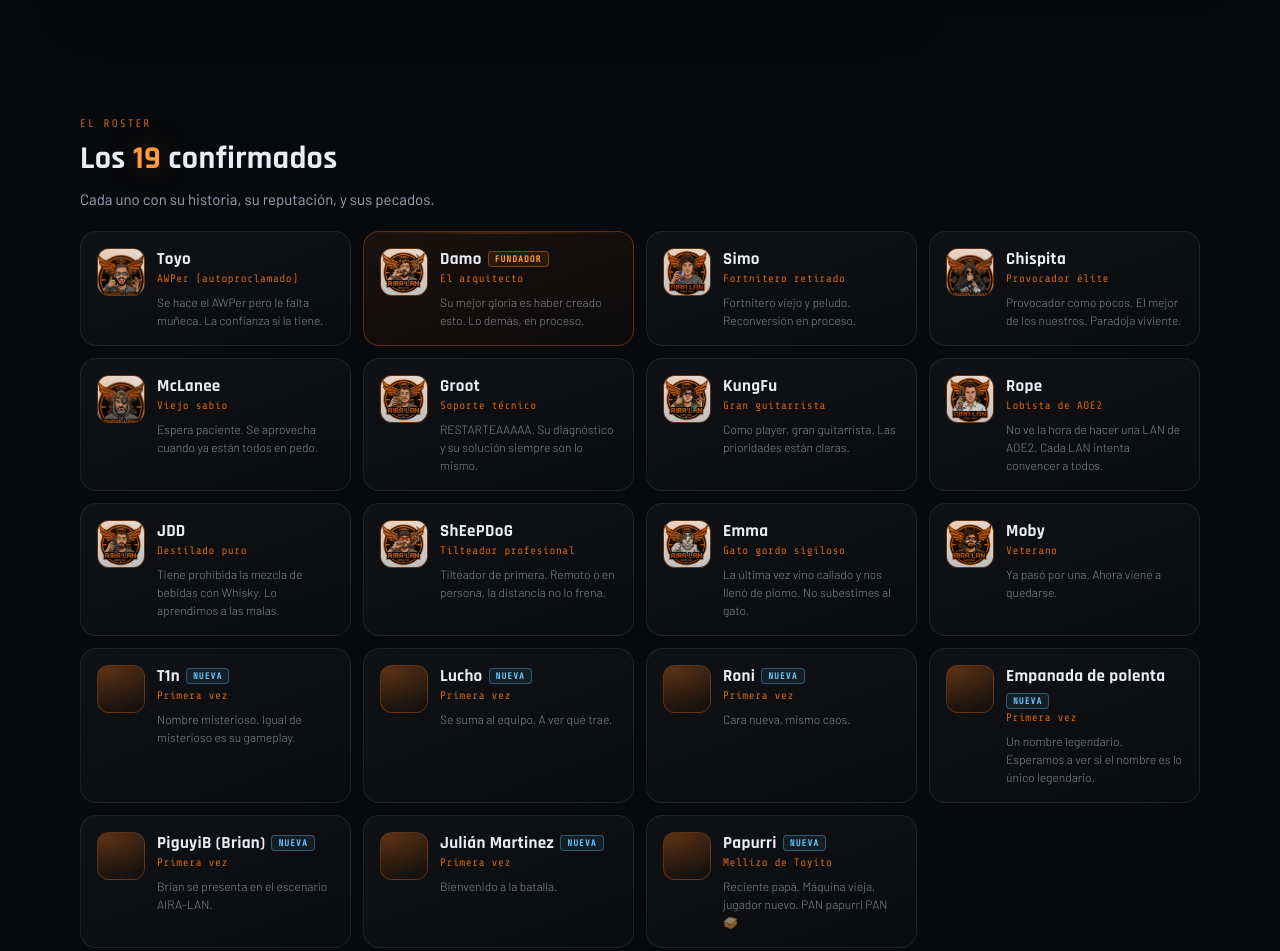
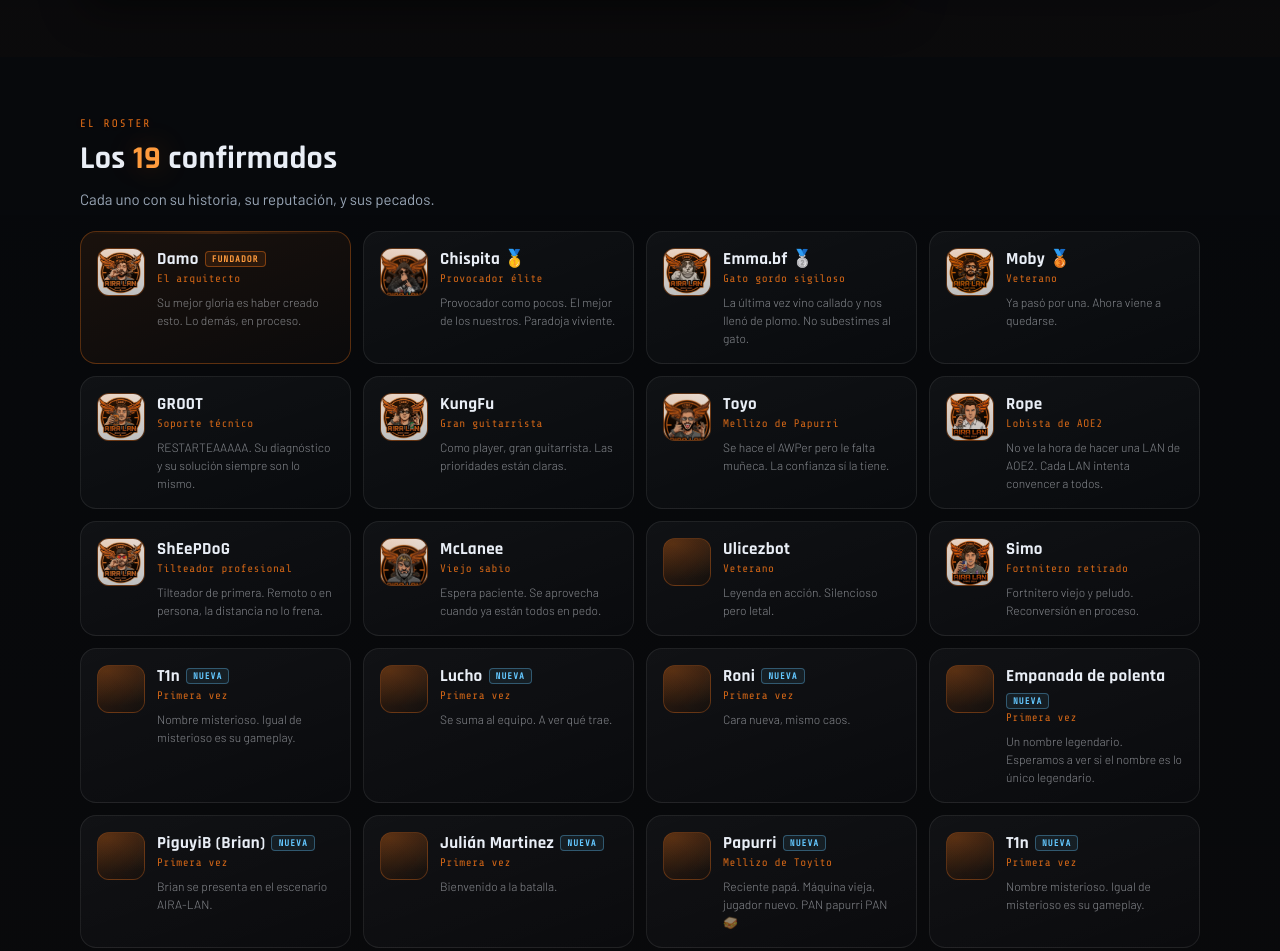
Before and after one commit to eldamomdq/aira-lan, a plain HTML site: page index.html in a window 1280 px wide. Shown: the part 1060-2011 px from the top of the page. Drawn offline with nearby package versions, Linux system fonts and the light colour scheme; no server answers.

Commit message:
fix: reorganize roster by rank, fix colors consistency & improve visuals
Changes:
- Reorganize roster: Damo first (founder), then by scoreboard ranking
- Add medals (🥇🥈🥉) for top 3 players
- Update Toyito -> Mellizo de Papurri
- Update JDD -> El abuelo con descripción épica
- Fix color consistency in sections (remove abrupt gradients)
- Add subtle background gradients to sections
- Improve color transitions between sections
- Enhance section tags with text-shadow for depth
- Keep LAN naranja/negro brand colors intact

Visual improvements ensure smooth color transitions throughout the page.

```diff
--- a/index.html
+++ b/index.html
@@ -209,18 +209,7 @@
 
     <div class="roster-grid">
 
-      <div class="player-card">
-        <div class="player-avatar" data-initials="TY">
-          <img src="./Assets/Players/toyo-aira.jpeg" alt="Toyo" loading="lazy">
-          <span>TY</span>
-        </div>
-        <div class="player-info">
-          <div class="player-nick">Toyo</div>
-          <div class="player-tag">AWPer (autoproclamado)</div>
-          <div class="player-lore">Se hace el AWPer pero le falta muñeca. La confianza sí la tiene.</div>
-        </div>
-      </div>
-
+      <!-- 1. DAMO - FUNDADOR -->
       <div class="player-card featured">
         <div class="player-avatar" data-initials="DA">
           <img src="./Assets/Players/damo-aira.jpg" alt="Damo" loading="lazy">
@@ -233,6 +222,136 @@
         </div>
       </div>
 
+      <!-- 2. CHISPITA - 1er lugar (358) -->
+      <div class="player-card">
+        <div class="player-avatar" data-initials="CH">
+          <img src="./Assets/Players/chispita-aira.jpeg" alt="Chispita" loading="lazy">
+          <span>CH</span>
+        </div>
+        <div class="player-info">
+          <div class="player-nick">Chispita 🥇</div>
+          <div class="player-tag">Provocador élite</div>
+          <div class="player-lore">Provocador como pocos. El mejor de los nuestros. Paradoja viviente.</div>
+        </div>
+      </div>
+
+      <!-- 3. EMMA - 2do lugar (285) -->
+      <div class="player-card">
+        <div class="player-avatar" data-initials="EM">
+          <img src="./Assets/Players/emma-aira.jpeg" alt="Emma" loading="lazy">
+          <span>EM</span>
+        </div>
+        <div class="player-info">
+          <div class="player-nick">Emma.bf 🥈</div>
+          <div class="player-tag">Gato gordo sigiloso</div>
+          <div class="player-lore">La última vez vino callado y nos llenó de plomo. No subestimes al gato.</div>
+        </div>
+      </div>
+
+      <!-- 4. MOBY - 3er lugar (284) -->
+      <div class="player-card">
+        <div class="player-avatar" data-initials="MB">
+          <img src="./Assets/Players/mobby-aira.jpeg" alt="Moby" loading="lazy">
+          <span>MB</span>
+        </div>
+        <div class="player-info">
+          <div class="player-nick">Moby 🥉</div>
+          <div class="player-tag">Veterano</div>
+          <div class="player-lore">Ya pasó por una. Ahora viene a quedarse.</div>
+        </div>
+      </div>
+
+      <!-- 5. GRO0T - 281 puntos -->
+      <div class="player-card">
+        <div class="player-avatar" data-initials="GR">
+          <img src="./Assets/Players/groot-aira.jpeg" alt="Groot" loading="lazy">
+          <span>GR</span>
+        </div>
+        <div class="player-info">
+          <div class="player-nick">GRO0T</div>
+          <div class="player-tag">Soporte técnico</div>
+          <div class="player-lore">RESTARTEAAAAA. Su diagnóstico y su solución siempre son lo mismo.</div>
+        </div>
+      </div>
+
+      <!-- 6. KUNGFU - 280 puntos -->
+      <div class="player-card">
+        <div class="player-avatar" data-initials="KF">
+          <img src="./Assets/Players/fran-aira.jpeg" alt="KungFu" loading="lazy">
+          <span>KF</span>
+        </div>
+        <div class="player-info">
+          <div class="player-nick">KungFu</div>
+          <div class="player-tag">Gran guitarrista</div>
+          <div class="player-lore">Como player, gran guitarrista. Las prioridades están claras.</div>
+        </div>
+      </div>
+
+      <!-- 7. TOYO - 235 puntos -->
+      <div class="player-card">
+        <div class="player-avatar" data-initials="TY">
+          <img src="./Assets/Players/toyo-aira.jpeg" alt="Toyo" loading="lazy">
+          <span>TY</span>
+        </div>
+        <div class="player-info">
+          <div class="player-nick">Toyo</div>
+          <div class="player-tag">Mellizo de Papurri</div>
+          <div class="player-lore">Se hace el AWPer pero le falta muñeca. La confianza sí la tiene.</div>
+        </div>
+      </div>
+
+      <!-- 8. ROPE - 201 puntos -->
+      <div class="player-card">
+        <div class="player-avatar" data-initials="RO">
+          <img src="./Assets/Players/rope-aira.jpeg" alt="Rope" loading="lazy">
+          <span>RO</span>
+        </div>
+        <div class="player-info">
+          <div class="player-nick">Rope</div>
+          <div class="player-tag">Lobista de AOE2</div>
+          <div class="player-lore">No ve la hora de hacer una LAN de AOE2. Cada LAN intenta convencer a todos.</div>
+        </div>
+      </div>
+
+      <!-- 9. SHEEPDOG - 176 puntos -->
+      <div class="player-card">
+        <div class="player-avatar" data-initials="SD">
+          <img src="./Assets/Players/sheepdog-aira.jpeg" alt="SheepDog" loading="lazy">
+          <span>SD</span>
+        </div>
+        <div class="player-info">
+          <div class="player-nick">ShEePDoG</div>
+          <div class="player-tag">Tilteador profesional</div>
+          <div class="player-lore">Tilteador de primera. Remoto o en persona, la distancia no lo frena.</div>
+        </div>
+      </div>
+
+      <!-- 10. MCLANEE - 153 puntos -->
+      <div class="player-card">
+        <div class="player-avatar" data-initials="MC">
+          <img src="./Assets/Players/mclanee-aira.jpeg" alt="McLanee" loading="lazy">
+          <span>MC</span>
+        </div>
+        <div class="player-info">
+          <div class="player-nick">McLanee</div>
+          <div class="player-tag">Viejo sabio</div>
+          <div class="player-lore">Espera paciente. Se aprovecha cuando ya están todos en pedo.</div>
+        </div>
+      </div>
+
+      <!-- 11. ULICEZBOT - 148 puntos -->
+      <div class="player-card">
+        <div class="player-avatar" data-initials="UB">
+          <span>UB</span>
+        </div>
+        <div class="player-info">
+          <div class="player-nick">Ulicezbot</div>
+          <div class="player-tag">Veterano</div>
+          <div class="player-lore">Leyenda en acción. Silencioso pero letal.</div>
+        </div>
+      </div>
+
+      <!-- 12. SIMO - 145 puntos -->
       <div class="player-card">
         <div class="player-avatar" data-initials="SI">
           <img src="./Assets/Players/simo-aira.jpeg" alt="Simo" loading="lazy">
@@ -245,110 +364,88 @@
         </div>
       </div>
 
+      <!-- 13-19. ROOKIES NUEVAS -->
+      <!-- T1N -->
       <div class="player-card">
-        <div class="player-avatar" data-initials="CH">
-          <img src="./Assets/Players/chispita-aira.jpeg" alt="Chispita" loading="lazy">
-          <span>CH</span>
+        <div class="player-avatar" data-initials="T1">
+          <span>T1</span>
         </div>
         <div class="player-info">
-          <div class="player-nick">Chispita</div>
-          <div class="player-tag">Provocador élite</div>
-          <div class="player-lore">Provocador como pocos. El mejor de los nuestros. Paradoja viviente.</div>
+          <div class="player-nick">T1n <span class="rookie-badge">NUEVA</span></div>
+          <div class="player-tag">Primera vez</div>
+          <div class="player-lore">Nombre misterioso. Igual de misterioso es su gameplay.</div>
         </div>
       </div>
 
+      <!-- LUCHO -->
       <div class="player-card">
-        <div class="player-avatar" data-initials="MC">
-          <img src="./Assets/Players/mclanee-aira.jpeg" alt="McLanee" loading="lazy">
-          <span>MC</span>
+        <div class="player-avatar" data-initials="LC">
+          <span>LC</span>
         </div>
         <div class="player-info">
-          <div class="player-nick">McLanee</div>
-          <div class="player-tag">Viejo sabio</div>
-          <div class="player-lore">Espera paciente. Se aprovecha cuando ya están todos en pedo.</div>
+          <div class="player-nick">Lucho <span class="rookie-badge">NUEVA</span></div>
+          <div class="player-tag">Primera vez</div>
+          <div class="player-lore">Se suma al equipo. A ver qué trae.</div>
         </div>
       </div>
 
+      <!-- RONI -->
       <div class="player-card">
-        <div class="player-avatar" data-initials="GR">
-          <img src="./Assets/Players/groot-aira.jpeg" alt="Groot" loading="lazy">
-          <span>GR</span>
+        <div class="player-avatar" data-initials="RN">
+          <span>RN</span>
         </div>
         <div class="player-info">
-          <div class="player-nick">Groot</div>
-          <div class="player-tag">Soporte técnico</div>
-          <div class="player-lore">RESTARTEAAAAA. Su diagnóstico y su solución siempre son lo mismo.</div>
+          <div class="player-nick">Roni <span class="rookie-badge">NUEVA</span></div>
+          <div class="player-tag">Primera vez</div>
+          <div class="player-lore">Cara nueva, mismo caos.</div>
         </div>
       </div>
 
+      <!-- EMPANADA DE POLENTA -->
       <div class="player-card">
-        <div class="player-avatar" data-initials="KF">
-          <img src="./Assets/Players/fran-aira.jpeg" alt="KungFu" loading="lazy">
-          <span>KF</span>
+        <div class="player-avatar" data-initials="EP">
+          <span>EP</span>
         </div>
         <div class="player-info">
-          <div class="player-nick">KungFu</div>
-          <div class="player-tag">Gran guitarrista</div>
-          <div class="player-lore">Como player, gran guitarrista. Las prioridades están claras.</div>
+          <div class="player-nick">Empanada de polenta <span class="rookie-badge">NUEVA</span></div>
+          <div class="player-tag">Primera vez</div>
+          <div class="player-lore">Un nombre legendario. Esperamos a ver si el nombre es lo único legendario.</div>
         </div>
       </div>
 
+      <!-- PIGUYIB BRIAN -->
       <div class="player-card">
-        <div class="player-avatar" data-initials="RO">
-          <img src="./Assets/Players/rope-aira.jpeg" alt="Rope" loading="lazy">
-          <span>RO</span>
+        <div class="player-avatar" data-initials="PB">
+          <span>PB</span>
         </div>
         <div class="player-info">
-          <div class="player-nick">Rope</div>
-          <div class="player-tag">Lobista de AOE2</div>
-          <div class="player-lore">No ve la hora de hacer una LAN de AOE2. Cada LAN intenta convencer a todos.</div>
+          <div class="player-nick">PiguyiB (Brian) <span class="rookie-badge">NUEVA</span></div>
+          <div class="player-tag">Primera vez</div>
+          <div class="player-lore">Brian se presenta en el escenario AIRA-LAN.</div>
         </div>
       </div>
 
+      <!-- JULIÁN MARTINEZ -->
       <div class="player-card">
-        <div class="player-avatar" data-initials="JD">
-          <img src="./Assets/Players/jdd-aira.jpeg" alt="JDD" loading="lazy">
-          <span>JD</span>
+        <div class="player-avatar" data-initials="JM">
+          <span>JM</span>
         </div>
         <div class="player-info">
-          <div class="player-nick">JDD</div>
-          <div class="player-tag">Destilado puro</div>
-          <div class="player-lore">Tiene prohibida la mezcla de bebidas con Whisky. Lo aprendimos a las malas.</div>
+          <div class="player-nick">Julián Martinez <span class="rookie-badge">NUEVA</span></div>
+          <div class="player-tag">Primera vez</div>
+          <div class="player-lore">Bienvenido a la batalla.</div>
         </div>
       </div>
 
+      <!-- PAPURRI -->
       <div class="player-card">
-        <div class="player-avatar" data-initials="SD">
-          <img src="./Assets/Players/sheepdog-aira.jpeg" alt="SheepDog" loading="lazy">
-          <span>SD</span>
+        <div class="player-avatar" data-initials="PP">
+          <span>PP</span>
         </div>
         <div class="player-info">
-          <div class="player-nick">ShEePDoG</div>
-          <div class="player-tag">Tilteador profesional</div>
-          <div class="player-lore">Tilteador de primera. Remoto o en persona, la distancia no lo frena.</div>
-        </div>
-      </div>
-
-      <div class="player-card">
-        <div class="player-avatar" data-initials="EM">
-          <img src="./Assets/Players/emma-aira.jpeg" alt="Emma" loading="lazy">
-          <span>EM</span>
-        </div>
-        <div class="player-info">
-          <div class="player-nick">Emma</div>
-          <div class="player-tag">Gato gordo sigiloso</div>
-          <div class="player-lore">La última vez vino callado y nos llenó de plomo. No subestimes al gato.</div>
-        </div>
-      </div>
-      <div class="player-card">
-        <div class="player-avatar" data-initials="MB">
-          <img src="./Assets/Players/mobby-aira.jpeg" alt="Moby" loading="lazy">
-          <span>MB</span>
-        </div>
-        <div class="player-info">
-          <div class="player-nick">Moby</div>
-          <div class="player-tag">Veterano</div>
-          <div class="player-lore">Ya pasó por una. Ahora viene a quedarse.</div>
+          <div class="player-nick">Papurri <span class="rookie-badge">NUEVA</span></div>
+          <div class="player-tag">Mellizo de Toyito</div>
+          <div class="player-lore">Reciente papá. Máquina vieja, jugador nuevo. PAN papurri PAN 🥪</div>
         </div>
       </div>
 
--- a/styles.css
+++ b/styles.css
@@ -19,9 +19,8 @@ html{ scroll-behavior:smooth; }
 body{
   margin:0;
   font-family: 'Barlow', system-ui, -apple-system, sans-serif;
-  background: radial-gradient(1200px 700px at 10% 10%, rgba(255,122,24,.12), transparent 55%),
-              radial-gradient(900px 600px at 80% 0%, rgba(255,122,24,.08), transparent 55%),
-              var(--bg);
+  background: var(--bg);
+  background-attachment: fixed;
   color:var(--text);
 }
 
@@ -293,11 +292,41 @@ h1{ margin:16px 0 10px; font-family:'Rajdhani',system-ui; font-weight:700; lette
 }
 
 /* Sections */
-.section{ padding:60px 0; }
+.section{
+  padding:60px 0;
+  position: relative;
+  z-index: 10;
+  background: linear-gradient(180deg, transparent, rgba(255,122,24,.02) 100%);
+  transition: background .3s ease;
+}
+.section:nth-child(odd){
+  background: linear-gradient(180deg, transparent, rgba(255,122,24,.015) 100%);
+}
+
 .section-head{ margin-bottom:20px; }
-.section-tag{ font-family:'Share Tech Mono',monospace; font-size:11px; letter-spacing:2px; color:var(--orange); margin-bottom:8px; opacity:.8; }
-.section h2{ margin:0; font-family:'Rajdhani',system-ui; font-size:32px; font-weight:700; letter-spacing:.3px; }
-.section-head p{ margin:8px 0 0; color:var(--muted); line-height:1.6; max-width:70ch; font-size:15px; }
+.section-tag{
+  font-family:'Share Tech Mono',monospace;
+  font-size:11px;
+  letter-spacing:2px;
+  color:var(--orange);
+  margin-bottom:8px;
+  opacity:.9;
+  text-shadow: 0 0 10px rgba(255,122,24,.2);
+}
+.section h2{
+  margin:0;
+  font-family:'Rajdhani',system-ui;
+  font-size:32px;
+  font-weight:700;
+  letter-spacing:.3px;
+}
+.section-head p{
+  margin:8px 0 0;
+  color:var(--muted);
+  line-height:1.6;
+  max-width:70ch;
+  font-size:15px;
+}
 
 .secret{ font-family:'Share Tech Mono',monospace; font-size:12px; color:var(--orange); border:1px solid rgba(255,122,24,.25); background:rgba(255,122,24,.08); padding:2px 8px; border-radius:4px; cursor:help; letter-spacing:1px; }
 
```
Also changed, not shown: .claude/launch.json (added), 2 other files.
